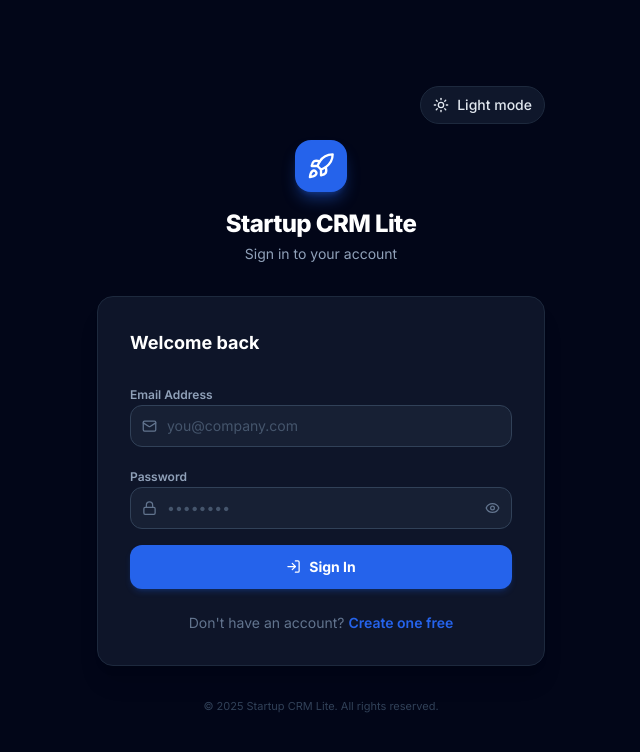
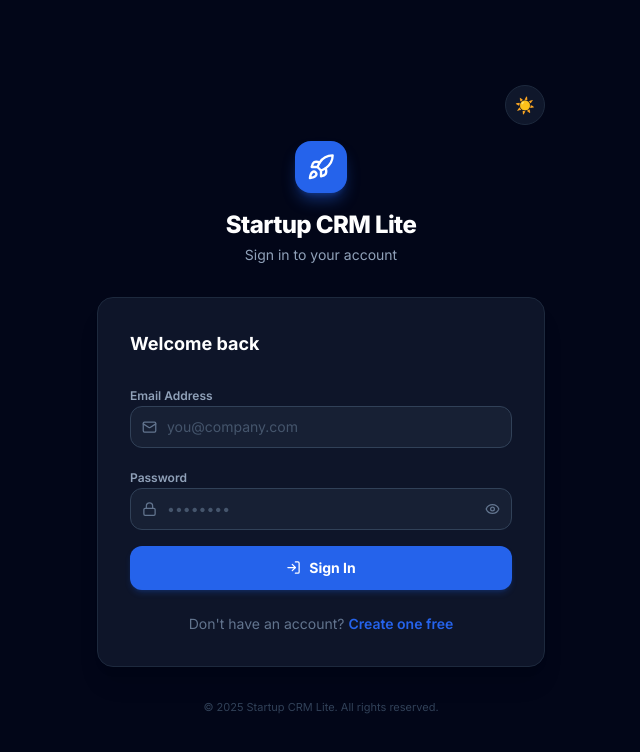
Before and after one commit to sreekar028/startup-crm-light, a React (Vite) app: page /login in a window 1280 px wide. Shown: the top 752 px of the page, without its empty margins (319-959 px from the left). Built offline with nearby package versions, Linux system fonts and the light colour scheme; no server answers.

Commit message:
Use emoji-only theme toggle on login page

```diff
--- a/src/pages/Login.jsx
+++ b/src/pages/Login.jsx
@@ -35,11 +35,10 @@ export default function Login() {
         <button
           type="button"
           onClick={toggleTheme}
-          className={`flex items-center gap-2 rounded-full border px-3 py-2 text-sm font-medium transition-colors ${isDarkMode ? 'border-slate-800 bg-slate-900 text-slate-200 hover:bg-slate-800' : 'border-slate-200 bg-white text-slate-700 hover:bg-slate-100'}`}
+          className={`flex h-10 w-10 items-center justify-center rounded-full border transition-colors ${isDarkMode ? 'border-slate-800 bg-slate-900 text-slate-200 hover:bg-slate-800' : 'border-slate-200 bg-white text-slate-700 hover:bg-slate-100'}`}
           aria-label="Toggle theme"
         >
-          {isDarkMode ? <Sun size={16} /> : <Moon size={16} />}
-          {isDarkMode ? 'Light mode' : 'Dark mode'}
+          {isDarkMode ? '☀️' : '🌙'}
         </button>
       </div>
 
```
